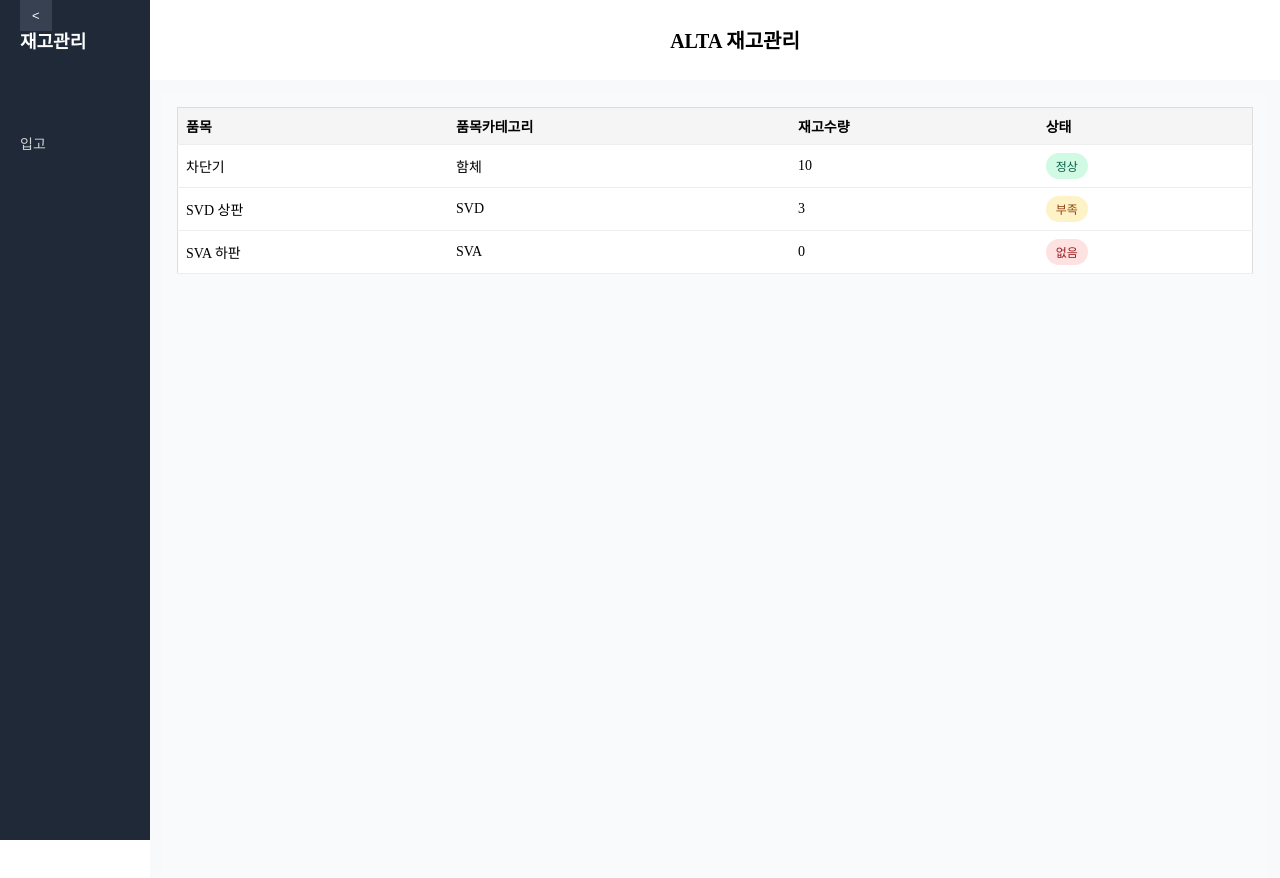
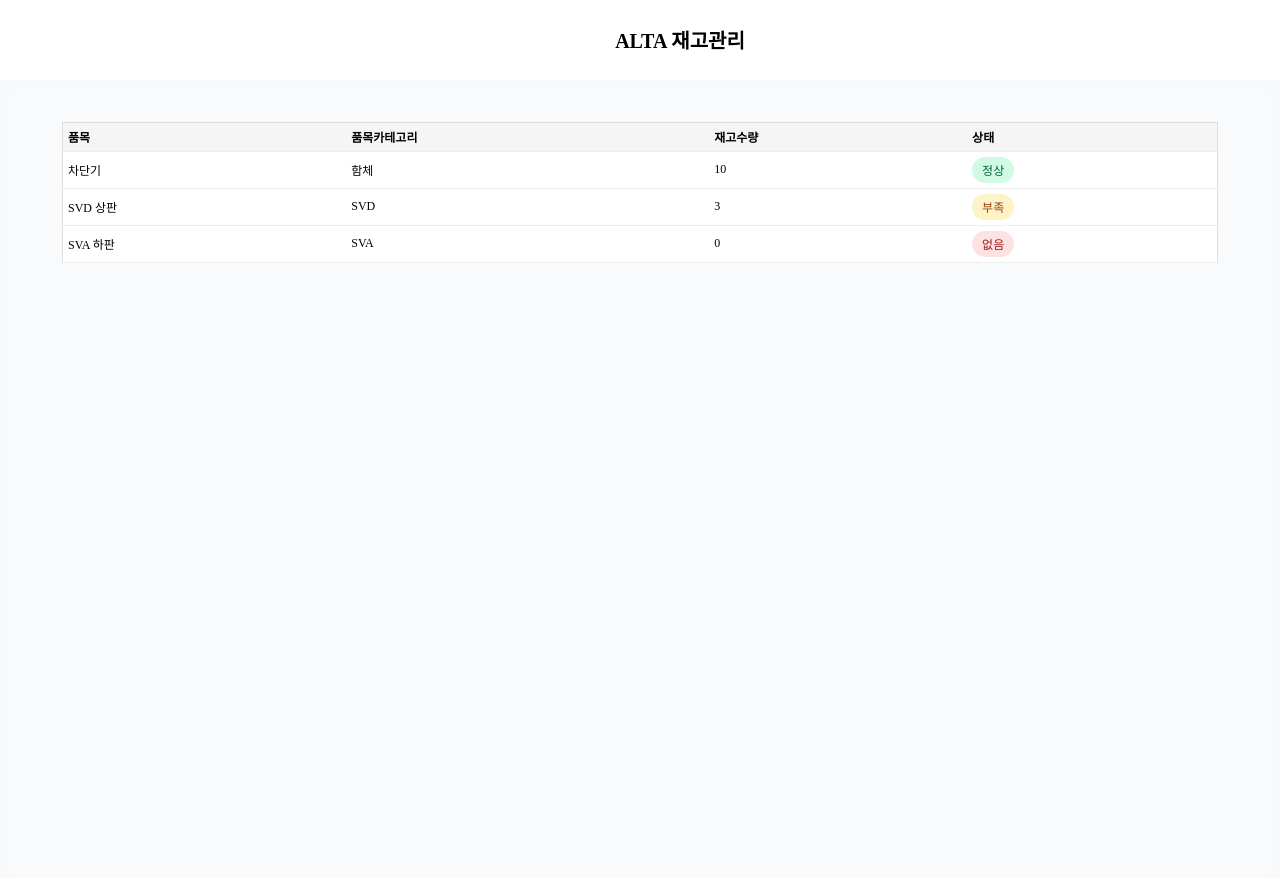
Before and after one commit to lhs0698/Inventory-management, a React (Vite) app: page / in a window 1280 px wide. Shown: the top 878 px of the page. Built offline with nearby package versions, Linux system fonts and the light colour scheme.

Commit message:
sidebar 잠시 제거 style 수정

```diff
--- a/src/App.jsx
+++ b/src/App.jsx
@@ -3,14 +3,14 @@ import React from "react";
 
 import Header from "./components/Header/Header";
 import Products from "./pages/Products/Products";
-import Sidebar from "./components/Sidebar/Sidebar";
+// import Sidebar from "./components/Sidebar/Sidebar";
 
 import "./App.scss";
 
 export default function App() {
   return (
     <div className="app-root">
-      <Sidebar />
+      {/* <Sidebar /> */}
       <div className="main-content">
         <Header />
         <main className="page-content">
--- a/src/App.scss
+++ b/src/App.scss
@@ -13,13 +13,18 @@ body,
   height: 100%;
 }
 
+// .main-content {
+//   display: flex;
+//   flex-direction: column;
+//   flex: 1;
+//   margin-left: 150px;
+//   min-height: 100vh;
+//   background-color: #f7f9fa;
+// }
+
 .main-content {
-  display: flex;
-  flex-direction: column;
-  flex: 1;
-  margin-left: 150px;
-  min-height: 100vh;
-  background-color: #f7f9fa;
+  width: 100vw;
+  height: 100vh;
 }
 
 .page-content {
--- a/src/components/Header/Header.jsx
+++ b/src/components/Header/Header.jsx
@@ -5,13 +5,6 @@ export default function Header() {
   return (
     <header className="app-header">
       <h1 className="logo">ALTA 재고관리</h1>
-      <nav className="nav">
-        <ul>
-          {/* <li><a href="/">홈</a></li>
-          <li><a href="/products">품목</a></li>
-          <li><a href="/settings">설정</a></li> */}
-        </ul>
-      </nav>
     </header>
   )
 }
--- a/src/components/ProductTable/ProductTable.scss
+++ b/src/components/ProductTable/ProductTable.scss
@@ -3,10 +3,12 @@
   border-collapse: collapse;
   background-color: #fff;
   border: 1px solid #ddd;
-  font-size: 14px;
+  font-size: 12px;
+
+
 
   th, td {
-    padding: 8px;
+    padding: 5px;
     border-bottom: 1px solid #eee;
     text-align: left;
   }
--- a/src/pages/Products/Products.scss
+++ b/src/pages/Products/Products.scss
@@ -1,14 +1,5 @@
 .products-page {
-    padding: 15px;
+    padding: 30px 50px;
     background-color: #f9fafb;
     min-height: 100vh;
-    // background-color: greenyellow;
   }
-
-  // .page-title {
-  //   font-size: 24px;
-  //   font-weight: bold;
-  //   margin-bottom: 16px;
-
-    // background-color: red;
-  // }
```
